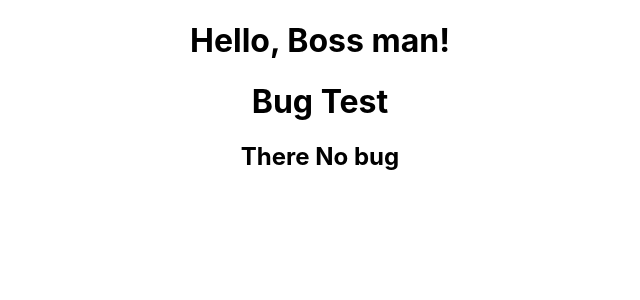
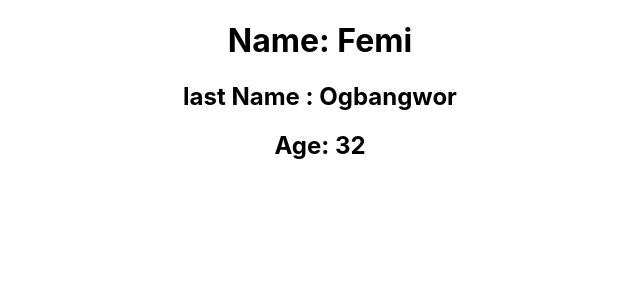
Before and after one commit to femipraize/ReactJS_Tut, a React (Create React App) app in the folder ReactMastery/react-demo/: page / in a window 1280 px wide. Shown: the top 300 px of the page, without its empty margins (320-960 px from the left). Built offline with nearby package versions, Linux system fonts and the light colour scheme.

Commit message:
Working with react Component

```diff
--- a/ReactMastery/react-demo/src/App.js
+++ b/ReactMastery/react-demo/src/App.js
@@ -1,21 +1,19 @@
 import './App.css';
 
+const Person = () => {
+  return (
+    <>
+    <h1> Name: Femi</h1>
+    <h2> last Name : Ogbangwor</h2>
+    <h2> Age: 32</h2>
+    </>
+  )
+}
+
 const App = () =>{
-  const name = null
-  const isNameShowing = false;
   return (
     <div className="App">
-     <h1>Hello, {isNameShowing? name: 'Boss man'}!</h1>
-     {name ? (
-      <>
-        <h1> {name}</h1>
-      </>
-     ) : (
-      <>
-        <h1> Bug Test</h1>
-        <h2> There No bug</h2>
-      </>
-     ) }
+      <Person />
     </div>
   );
 }
```
